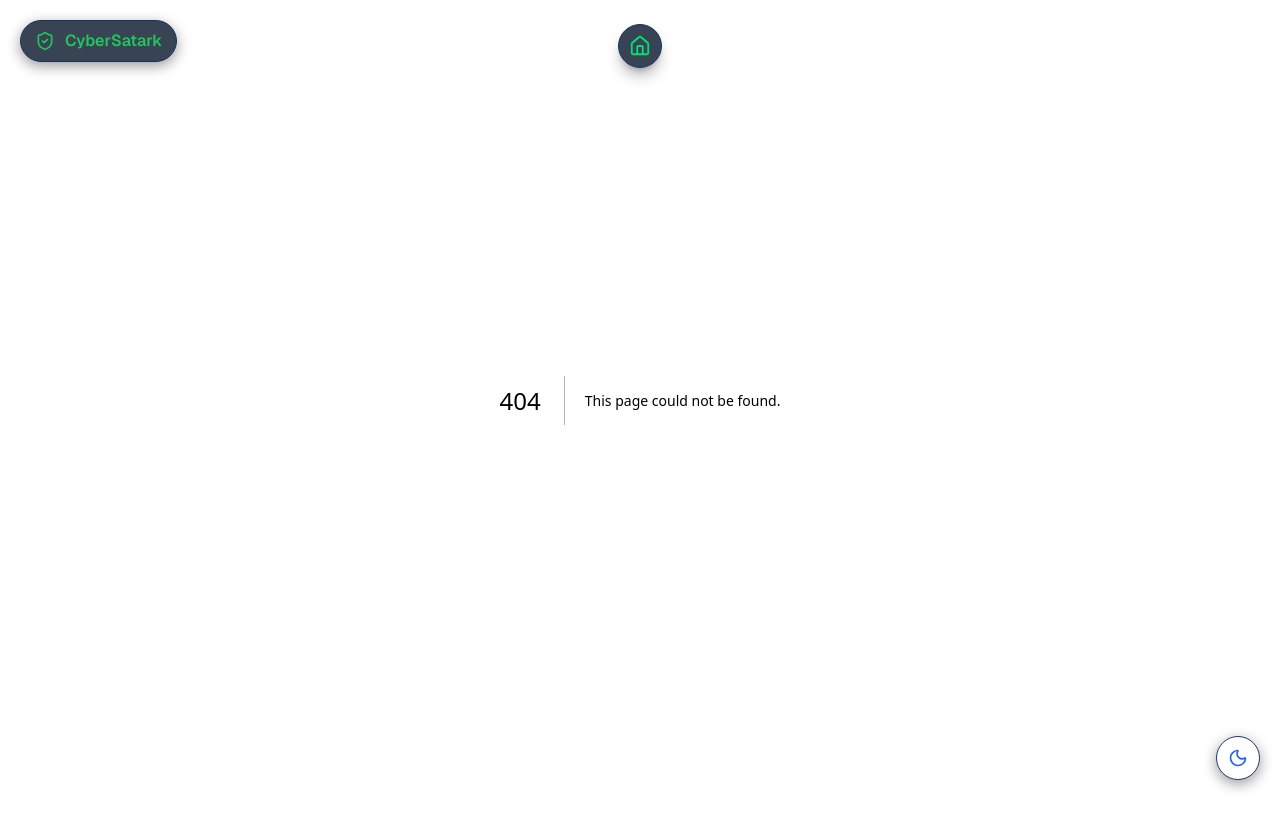
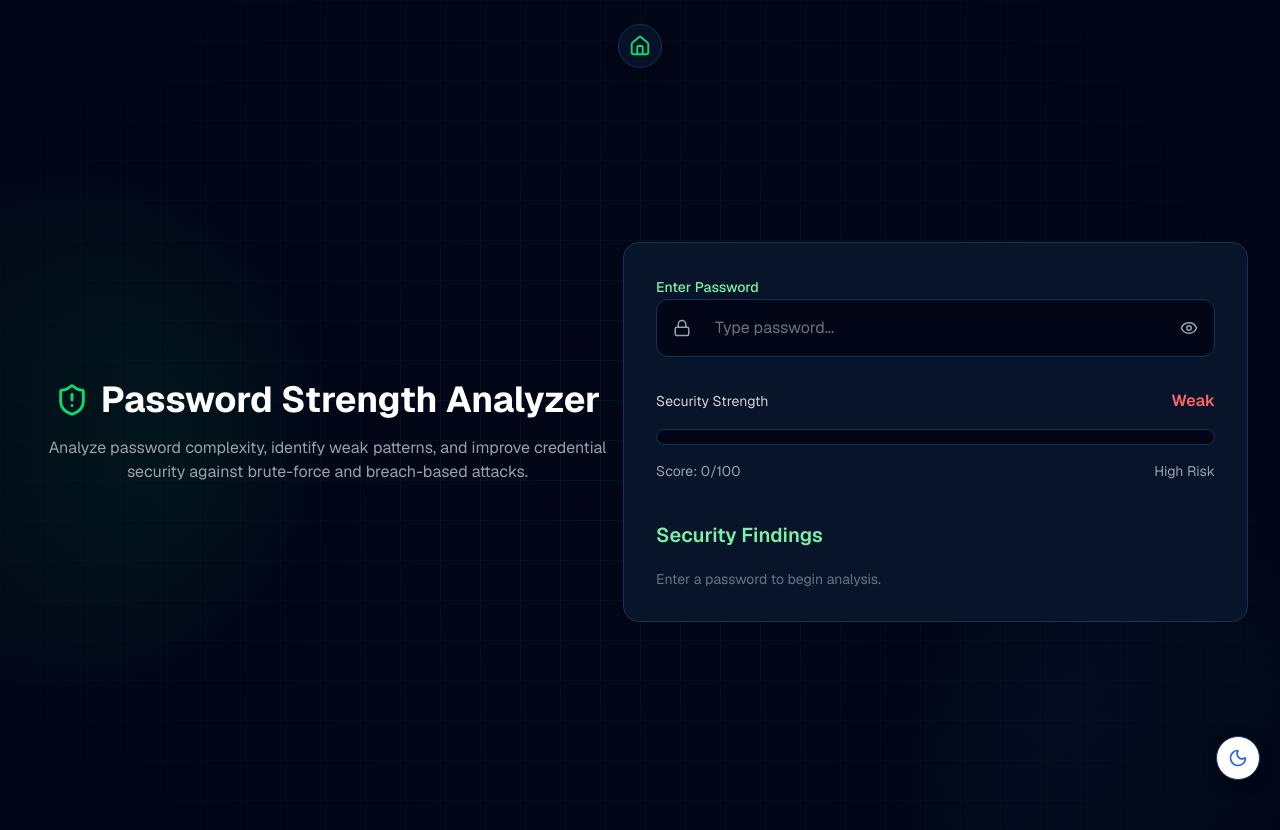
Before and after one commit to NotSoAbhinav/CyberSatark, a Next.js app: page /tools/password-analyzer in a window 1280 px wide. Before the commit this address had no page. Shown: the top 830 px of the page. Before the commit the page ends 800 px from the top, so only its background shows below. Built offline with nearby package versions, Linux system fonts and the light colour scheme.

Commit message:
added password strength analyzer tool

```diff
--- /dev/null
+++ b/app/tools/password-analyzer/page.tsx
@@ -0,0 +1,239 @@
+"use client";
+
+import { useState } from "react";
+import { motion } from "framer-motion";
+import {
+  ShieldAlert,
+  Lock,
+  Eye,
+  EyeOff,
+  TriangleAlert,
+} from "lucide-react";
+
+import { analyzePassword } from "@/data/analyzer/passwordAnalyzer";
+
+export default function PasswordAnalyzerPage() {
+  const [password, setPassword] = useState("");
+  const [showPassword, setShowPassword] = useState(false);
+
+  const result = analyzePassword(password);
+
+  const getStrengthColor = () => {
+    if (result.score >= 70) return "bg-green-400";
+    if (result.score >= 40) return "bg-yellow-400";
+    return "bg-red-400";
+  };
+
+  const getStrengthTextColor = () => {
+    if (result.score >= 70) return "text-green-400";
+    if (result.score >= 40) return "text-yellow-400";
+    return "text-red-400";
+  };
+
+  return (
+    <div className="relative min-h-screen overflow-hidden bg-[#020617] text-gray-200 p-8">
+        {/* CYBER BACKGROUND */}
+<div className="absolute inset-0 overflow-hidden">
+
+  {/* GREEN GLOW */}
+  <div
+  className="
+    absolute top-1/2 left-[-180px]
+    -translate-y-1/2
+    h-[420px] w-[420px]
+    rounded-full
+    bg-green-500/20
+    blur-3xl
+  "
+/>
+
+  {/* BLUE GLOW */}
+  <div
+    className="
+      absolute bottom-[-150px] right-[-120px]
+      h-[450px] w-[450px]
+      rounded-full
+      bg-cyan-500/10
+      blur-3xl
+    "
+  />
+
+  {/* GRID OVERLAY */}
+  <div
+    className="
+      absolute inset-0
+      opacity-[0.06]
+      [background-image:linear-gradient(to_right,#00ff99_1px,transparent_1px),linear-gradient(to_bottom,#00ff99_1px,transparent_1px)]
+      [background-size:40px_40px]
+    "
+  />
+
+  {/* RADIAL FADE */}
+  <div
+    className="
+      absolute inset-0
+      bg-[radial-gradient(circle_at_center,transparent,rgba(2,6,23,0.95))]
+    "
+  />
+</div>
+
+      <div className="relative z-10 flex min-h-screen items-center justify-center">
+
+        <div className="w-full max-w-3xl mx-auto flex flex-col items-center justify-center space-y-10 text-center">
+
+        {/* HEADER */}
+        <motion.div
+          initial={{ opacity: 0, y: -10 }}
+          animate={{ opacity: 1, y: 0 }}
+          className="space-y-4 flex flex-col items-center"
+        >
+          <div className="flex items-center justify-center gap-3">
+            <ShieldAlert className="text-green-400" size={34} />
+            <h1 className="text-4xl font-bold text-white">
+              Password Strength Analyzer
+            </h1>
+          </div>
+
+          <p className="text-gray-400 max-w-2xl text-center">
+            Analyze password complexity, identify weak patterns,
+            and improve credential security against brute-force
+            and breach-based attacks.
+          </p>
+        </motion.div>
+        </div>
+
+        {/* MAIN CARD */}
+        <motion.div
+          initial={{ opacity: 0, y: 10 }}
+          animate={{ opacity: 1, y: 0 }}
+          className="w-full bg-[#07142a] border border-[#12345c] rounded-2xl p-8"
+        >
+
+          {/* INPUT */}
+          <div className="space-y-4">
+            <label className="text-sm text-green-300 font-medium">
+              Enter Password
+            </label>
+
+            <div className="flex items-center bg-[#020617] border border-[#12345c] rounded-xl overflow-hidden">
+              <div className="px-4 text-gray-400">
+                <Lock size={18} />
+              </div>
+
+              <input
+                type={showPassword ? "text" : "password"}
+                placeholder="Type password..."
+                value={password}
+                onChange={(e) => setPassword(e.target.value)}
+                className="
+                  flex-1 bg-transparent px-2 py-4
+                  outline-none text-white
+                  placeholder:text-gray-500
+                "
+              />
+
+              <button
+                onClick={() => setShowPassword(!showPassword)}
+                className="
+                  px-4 text-gray-400 hover:text-green-300
+                  transition
+                "
+              >
+                {showPassword ? (
+                  <EyeOff size={18} />
+                ) : (
+                  <Eye size={18} />
+                )}
+              </button>
+            </div>
+          </div>
+
+          {/* STRENGTH SECTION */}
+          <div className="mt-8 space-y-4">
+
+            <div className="flex justify-between items-center">
+              <p className="text-gray-300 text-sm">
+                Security Strength
+              </p>
+
+              <p className={`font-semibold ${getStrengthTextColor()}`}>
+                {result.strength}
+              </p>
+            </div>
+
+            <div className="h-4 bg-[#020617] rounded-full overflow-hidden border border-[#12345c]">
+              <motion.div
+                initial={{ width: 0 }}
+                animate={{ width: `${result.score}%` }}
+                transition={{ duration: 0.5 }}
+                className={`h-full ${getStrengthColor()}`}
+              />
+            </div>
+
+            <div className="flex justify-between text-sm text-gray-400">
+              <span>Score: {result.score}/100</span>
+              <span>
+                {result.score >= 70
+                  ? "Secure"
+                  : result.score >= 40
+                  ? "Moderate Risk"
+                  : "High Risk"}
+              </span>
+            </div>
+          </div>
+
+          {/* FINDINGS */}
+          <div className="mt-10">
+            <h2 className="text-xl font-semibold text-green-300 mb-5">
+              Security Findings
+            </h2>
+
+            {password.length === 0 ? (
+              <div className="text-gray-500 text-sm">
+                Enter a password to begin analysis.
+              </div>
+            ) : result.findings.length === 0 ? (
+              <motion.div
+                initial={{ opacity: 0 }}
+                animate={{ opacity: 1 }}
+                className="
+                  bg-green-400/10 border border-green-400/20
+                  rounded-xl p-4 text-green-300
+                "
+              >
+                ✔ No major weaknesses detected.
+              </motion.div>
+            ) : (
+              <div className="space-y-4">
+                {result.findings.map((finding, index) => (
+                  <motion.div
+                    key={index}
+                    initial={{ opacity: 0, x: -10 }}
+                    animate={{ opacity: 1, x: 0 }}
+                    transition={{ delay: index * 0.05 }}
+                    className="
+                      flex items-start gap-3
+                      bg-red-400/10
+                      border border-red-400/20
+                      rounded-xl p-4
+                    "
+                  >
+                    <TriangleAlert
+                      size={18}
+                      className="text-red-400 mt-0.5"
+                    />
+
+                    <p className="text-sm text-red-300">
+                      {finding}
+                    </p>
+                  </motion.div>
+                ))}
+              </div>
+            )}
+          </div>
+
+        </motion.div>
+      </div>
+    </div>
+  );
+}
--- a/components/Navbar.tsx
+++ b/components/Navbar.tsx
@@ -58,6 +58,7 @@ export default function Navbar() {
                     { name: "URL Checker", href: "/tools/url-checker" },
                     { name: "Phishing Analysis", href: "/tools/phishing-analysis" },
                     { name: "Email Checker", href: "/tools/email-checker" },
+                    { name: "Password Analyzer", href: "/tools/password-analyzer"},
                   ].map((item) => (
                     <Link
                       key={item.href}
--- /dev/null
+++ b/data/analyzer/passwordAnalyzer.ts
@@ -0,0 +1,52 @@
+export interface PasswordAnalysis {
+  score: number
+  strength: string
+  findings: string[]
+}
+
+export function analyzePassword(password: string): PasswordAnalysis {
+  let score = 0
+  const findings: string[] = []
+
+  if (password.length >= 12) {
+    score += 30
+  } else {
+    findings.push("Password is too short")
+  }
+
+  if (/[A-Z]/.test(password)) {
+    score += 20
+  } else {
+    findings.push("Missing uppercase letter")
+  }
+
+  if (/[0-9]/.test(password)) {
+    score += 20
+  } else {
+    findings.push("Missing number")
+  }
+
+  if (/[^A-Za-z0-9]/.test(password)) {
+    score += 20
+  } else {
+    findings.push("Missing special character")
+  }
+
+  if (password.length >= 16) {
+    score += 10
+  }
+
+  let strength = "Weak"
+
+  if (score >= 70) {
+    strength = "Strong"
+  } else if (score >= 40) {
+    strength = "Medium"
+  }
+
+  return {
+    score,
+    strength,
+    findings
+  }
+}
```
